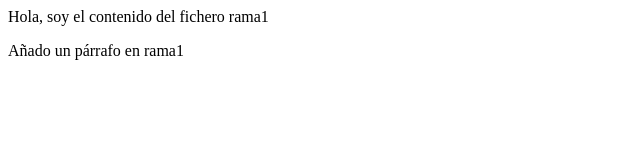
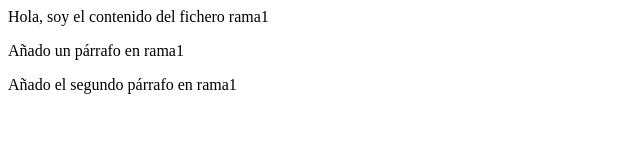
Before and after one commit to miGithub22/listafrutas, a plain HTML site: page rama1.html in a window 1280 px wide. Shown: the whole page, without its empty margins (0-640 px from the left). Drawn offline with Linux system fonts and the light colour scheme.

Commit message:
Update rama1.html añado el 2º párrafo

```diff
--- a/rama1.html
+++ b/rama1.html
@@ -8,5 +8,7 @@
 <body>
     Hola, soy el contenido del fichero rama1
     <p>Añado un párrafo en rama1</p>
+    <p>Añado el segundo párrafo en rama1</p>
+
 </body>
 </html>
```
